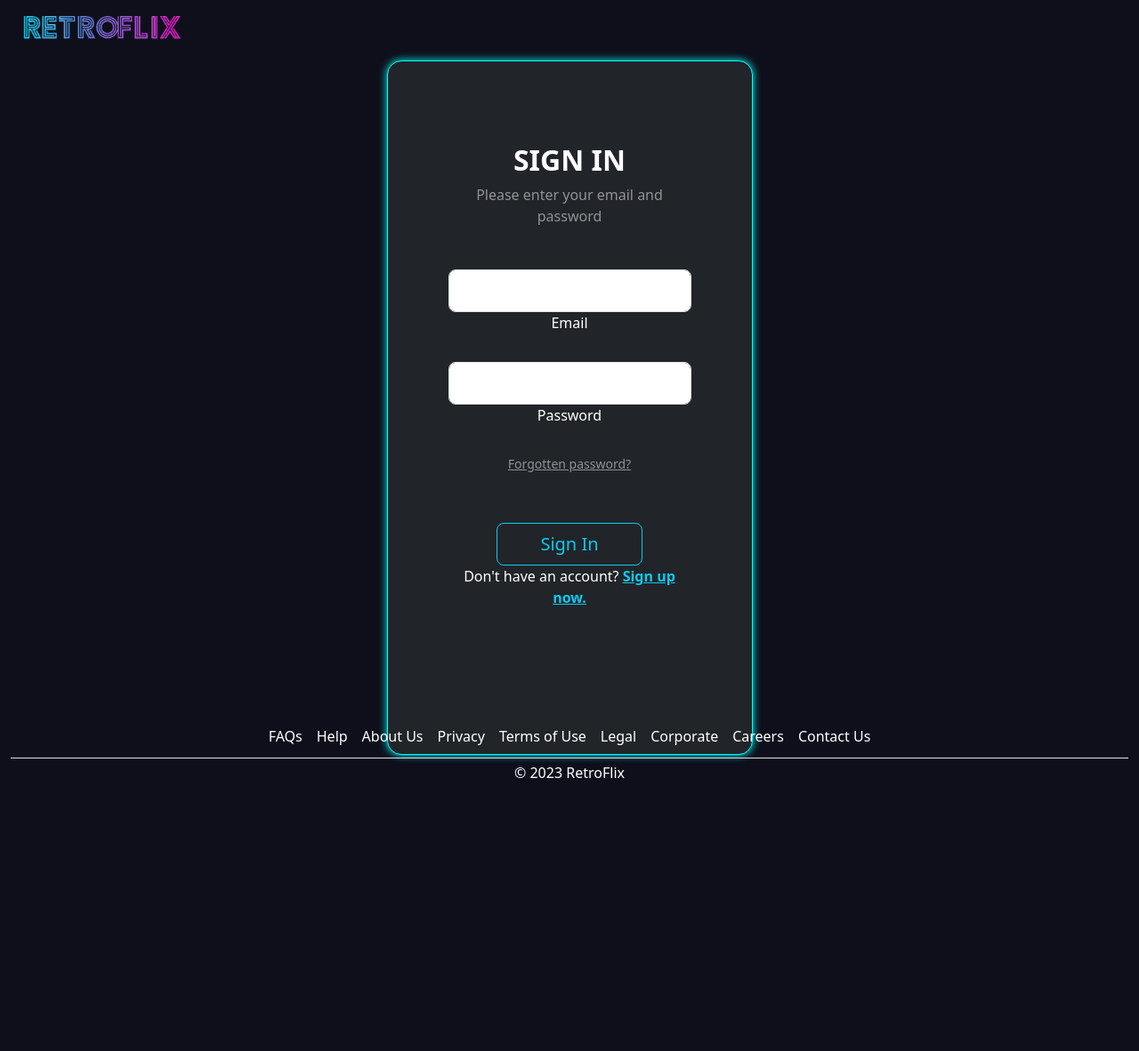
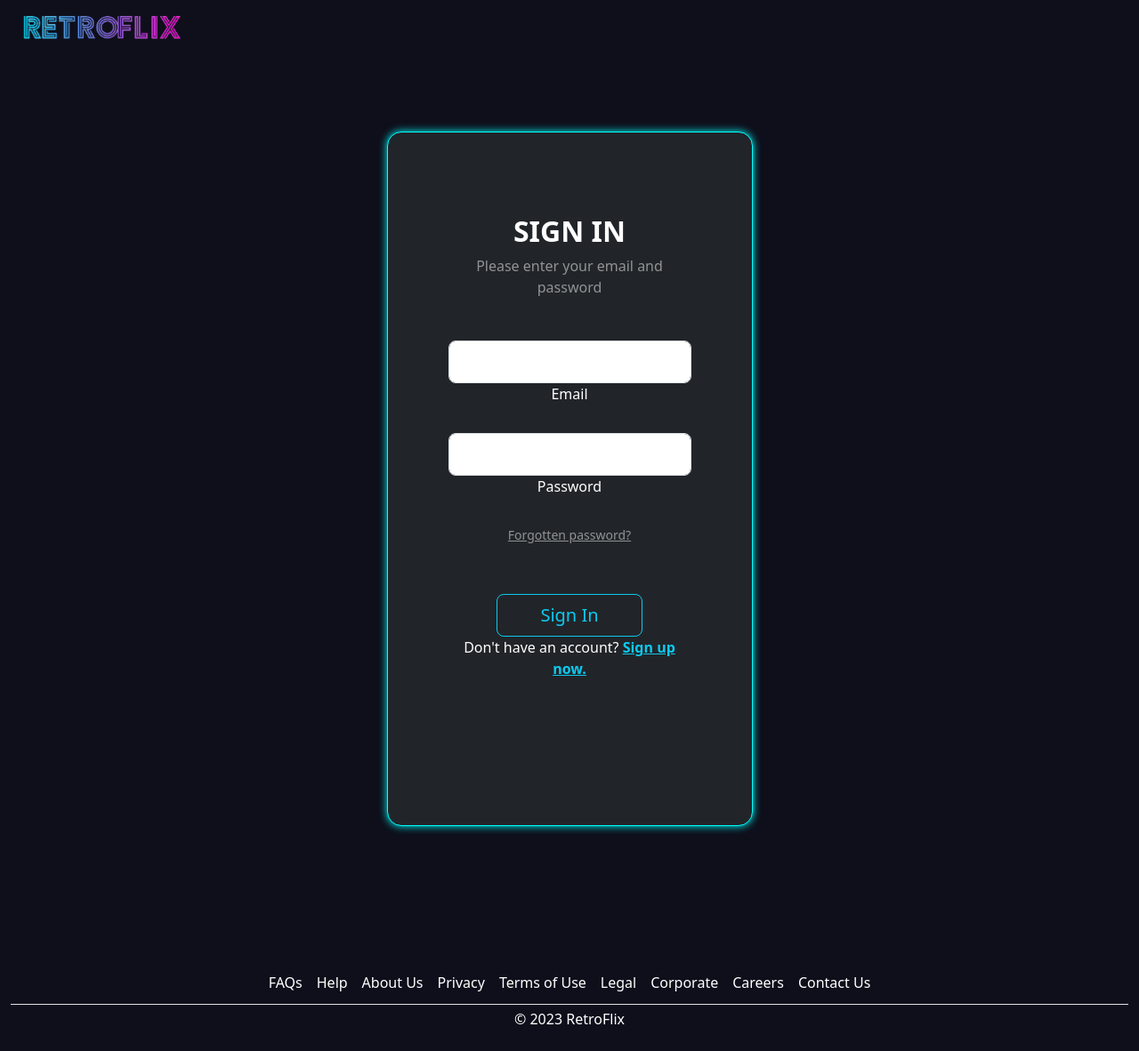
Before and after one commit to maxecution/RetroFlix, a Flask app: page /sign_in in a window 1280 px wide. Shown: the whole page at 89% size. Before the commit the page ends 875 px from the top, so only its background shows below. Run offline with Flask 3, Linux system fonts and the light colour scheme.

Commit message:
fixed alignment issues on sign_in/_up, and home

```diff
--- a/application/templates/home.html
+++ b/application/templates/home.html
@@ -50,7 +50,7 @@
 
     <!--Cookie Preferences Pop-up-->
 
-    <div id="cookieAllow" class="cookie_popup col-8 col-md-4 col-lg-4 col-xl-4 bg-dark text-white">
+    <div id="cookieAllow" class="cookie_popup bg-dark text-white text-center" style="height:360px;">
       <h1>Cookie Preferences</h1>
       <p>We use cookies, pixels, tags, and similar technologies to collect personal data about your watching habits.</p>
       <p>These help us collect info about you so we can keep making our website better, offer personalized content and keep things fresh.</p>
@@ -78,6 +78,7 @@
           <button class="btn btn-outline-info btn-md px-5" type="submit">Save Preferences</button>
         </form>
       </div>
+    </div>
 
 
    <script src="{{ url_for('static', filename='/scripts/scripts.js') }}"></script>
--- a/application/templates/sign_in.html
+++ b/application/templates/sign_in.html
@@ -8,9 +8,9 @@
 
 {%  block navbar %}
 
-  <nav class="navbar fixed-top navbar-expand-sm" style="background-color: #0e0f1b;">
+  <nav class="navbar fixed-top navbar-expand-sm" style="background-color: #00000000;">
     <div class="container-fluid" style="padding-left: 25px;">
-        <a class="navbar-brand order-0" href="index.html">
+        <a class="navbar-brand order-0" href="{{ url_for('index') }}">
             <img src="{{ url_for('static', filename='/Assets/logo_clear.png') }}" alt="RetroFlix" height="30">
         </a>
         <button
@@ -35,7 +35,7 @@
 {% block body_content %}
     <!-- Sign In -->
 
-<section class="vh-100 gradient-custom">
+<section class="gradient-custom" style="padding-top: 80px; padding-bottom: 80px;">
   <div class="container py-5 h-100">
     <div class="row d-flex justify-content-center align-items-center h-100">
       <div class="col-12 col-md-8 col-lg-6 col-xl-5">
```
Also changed, not shown: application/templates/sign_up.html (+4 -4 lines), application/static/Assets/cookies.png (added).
